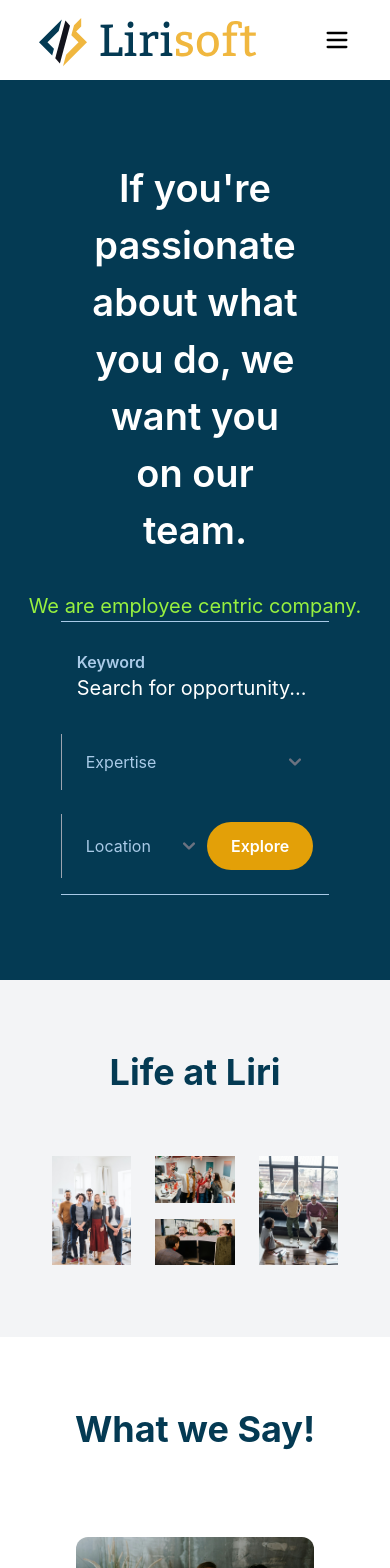
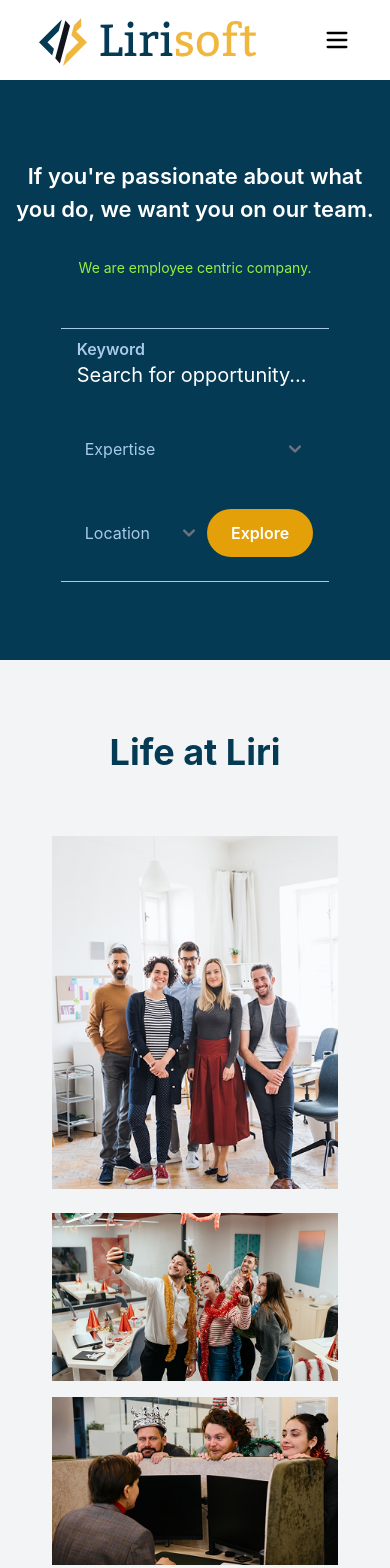
Before and after one commit to Akhileshkhare/lirisoftwebsite, a React (Create React App) app: page /carrer in a window 390 px wide. Shown: the top 1568 px of the page. Built offline with nearby package versions, Linux system fonts and the light colour scheme.

Commit message:
Adding the carrer and case study pages.

```diff
--- a/src/pages/Product.tsx
+++ b/src/pages/Product.tsx
@@ -135,7 +135,10 @@ export default function Product() {
             Contact us to learn more about our product and how it can benefit
             your business.
           </p>
-          <button className="px-6 py-3 bg-blue-600 text-white rounded-lg shadow-lg hover:bg-blue-700">
+          <button
+            className="px-6 py-3 bg-blue-600 text-white rounded-lg shadow-lg hover:bg-blue-700"
+            onClick={() => window.location.href = '/contact'}
+          >
             Contact Us
           </button>
         </section>
--- a/src/pages/career/Section1.tsx
+++ b/src/pages/career/Section1.tsx
@@ -3,14 +3,14 @@ import { FaInstagram, FaLinkedinIn, FaTwitter } from 'react-icons/fa';
 
 export default function Section1() {
   return (
-    <section className="w-full px-4 md:px-0 bg-[#043A53] h-[900px] md:h-[880px]">
+    <section className="w-full px-4 md:px-0 bg-[#043A53] h-[580px] md:h-[780px]">
          <div className="w-full mx-auto flex flex-col items-center justify-center">
           <div className='text-center text-white w-full flex flex-col items-center justify-center'>
-          <h1 className='text-[38px] w-[60%] md:text-5xl font-semibold pt-[80px] md:pt-[200px]'>If you're passionate about what you do, we want you on our team.</h1>
-          <h2 className='text-[#97F03F] pt-8 text-[20px]'>We are employee centric company.</h2>
+          <h1 className='text-[22px] w-full md:w-[60%] md:text-5xl font-semibold pt-[80px] md:pt-[200px]'>If you're passionate about what you do, we want you on our team.</h1>
+          <h2 className='text-[#97F03F] pt-8 text-sm md:text-[20px]'>We are employee centric company.</h2>
           </div>
            <div className="w-full mx-auto flex text-white items-center justify-center">
-      <div className="w-[75%] grid grid-cols-1 md:grid-cols-2 lg:grid-cols-3 gap-6 text-left pt-[20px] md:mt-[120px] border-t border-b border-[#A9CAE7] pb-4">
+      <div className="w-[75%] grid grid-cols-1 md:grid-cols-2 lg:grid-cols-3 gap-6 text-left mt-[50px] md:mt-[140px] border-t border-b border-[#A9CAE7] pb-4">
 
         <div className="px-4 py-2">
           <h3 className="text-md font-semibold text-[#A9CAE7] mb-0">Keyword</h3>
@@ -18,7 +18,7 @@ export default function Section1() {
 
         </div>
 
-        <div className="px-4 py-2 border-l border-gray-400">
+        <div className="px-4 py-2 md:border-l border-gray-400">
 
           <select className="w-full bg-transparent text-[#A9CAE7] p-2 rounded border-0">
             <option value="" disabled selected style={{ color: '#043A53' }}>Expertise</option>
@@ -28,7 +28,7 @@ export default function Section1() {
             <option value="sales" style={{ color: '#043A53' }}>Sales</option>
           </select>
         </div>
-        <div className="px-4 py-2 border-l border-gray-400 flex flex-row items-center justify-center">
+        <div className="px-4 py-2 md:border-l border-gray-400 flex flex-row items-center justify-center">
 
           <select className="w-full bg-transparent text-[#A9CAE7] p-2 rounded border-0">
             <option value="" disabled selected style={{ color: '#043A53' }}>Location</option>
--- a/src/pages/career/Section2.tsx
+++ b/src/pages/career/Section2.tsx
@@ -9,7 +9,7 @@ export default function Section2() {
       <h2 className="text-4xl md:text-5xl font-bold text-left text-[#043A53] pb-16">
         Life at Liri
         </h2>
-        <div className="w-[80%] flex flex-row justify-center gap-6">
+        <div className="w-[80%] flex flex-col md:flex-row justify-center gap-6">
           <div className="w-full md:w-1/3 flex justify-center">
             <img src="carrer-1.png" alt="Career 1" className="w-full h-auto object-cover" />
           </div>
```
